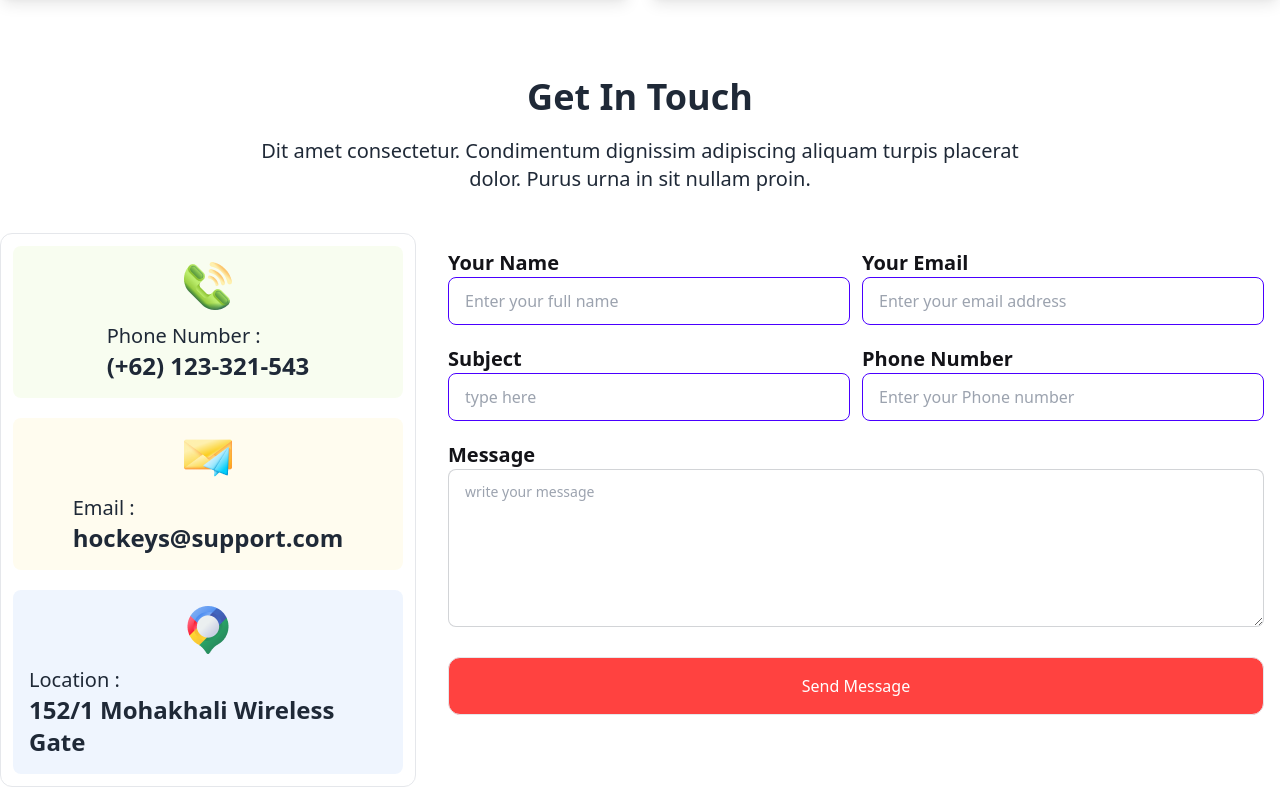
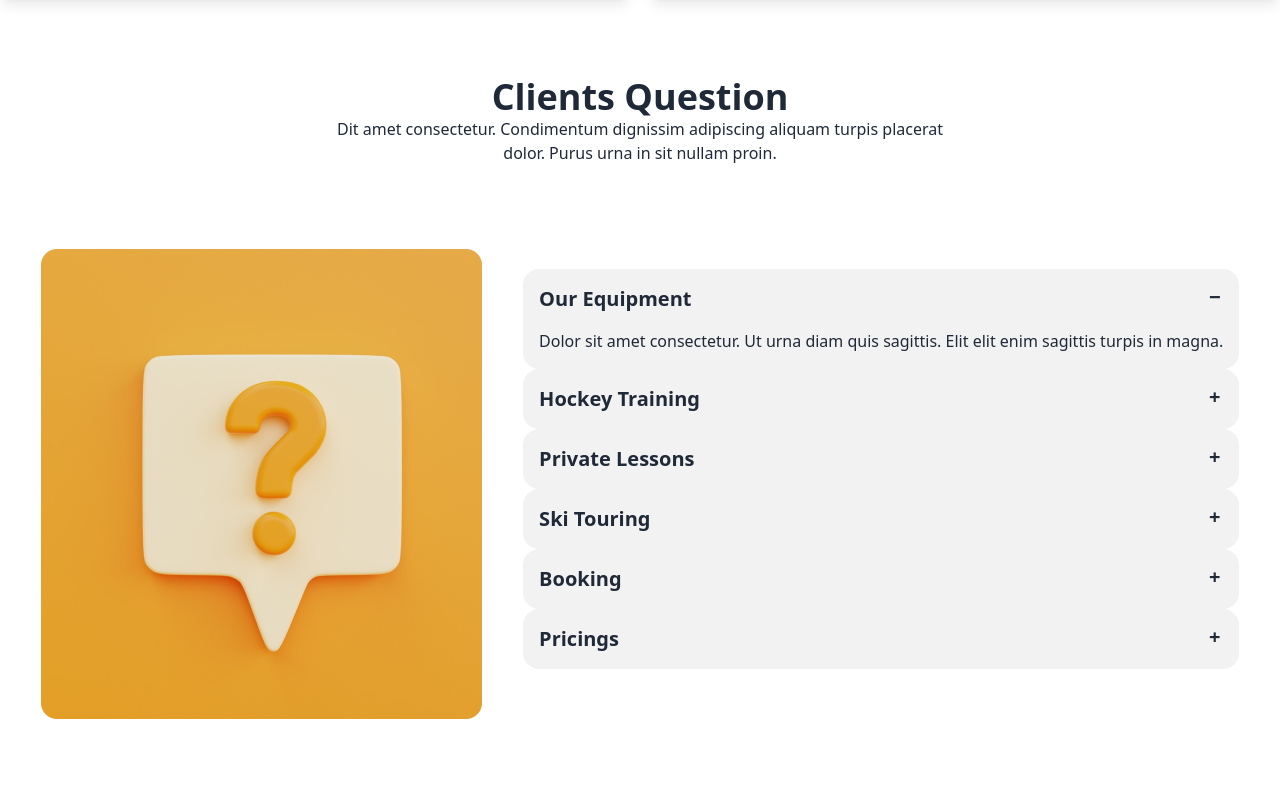
Before and after one commit to saifullah199/Hockey-B9A3, a plain HTML site: page index.html in a window 1280 px wide. Shown: the part 3863-4650 px from the top of the page. Drawn offline with nearby package versions, Linux system fonts and the light colour scheme.

Commit message:
client question section added

```diff
--- a/index.html
+++ b/index.html
@@ -309,6 +309,78 @@
                 </div>
              </div>
         </section>
+        <!-- client Question -->
+
+        <section class="container mx-auto mt-20">
+
+          <h3 class="text-4xl text-center font-extrabold">Clients Question</h3>
+          <p class="font-medium text-center text-base">Dit amet consectetur. Condimentum dignissim adipiscing aliquam turpis placerat <br>
+             dolor. Purus urna in sit nullam proin.</p>
+
+            <div class="  lg:flex justify-around mt-16 p-5">
+              <div>
+                <img src="./Images/11.png" alt="">
+              </div>
+              <div class="mt-5 ">
+                <div class="collapse collapse-plus bg-base-200">
+                  <input type="radio" name="my-accordion-3" checked="checked" />
+                  <div class="collapse-title text-xl font-bold">
+                    Our Equipment
+                  </div>
+                  <div class="collapse-content">
+                    <p>Dolor sit amet consectetur. Ut urna diam quis sagittis. Elit elit enim sagittis turpis in magna.</p>
+                  </div>
+                </div>
+                <div class="collapse collapse-plus bg-base-200">
+                  <input type="radio" name="my-accordion-3" />
+                  <div class="collapse-title text-xl font-bold">
+                    Hockey Training
+                  </div>
+                  <div class="collapse-content">
+                    <p>Dolor sit amet consectetur. Ut urna diam quis sagittis. Elit elit enim sagittis turpis in magna.</p>
+                  </div>
+                </div>
+                <div class="collapse collapse-plus bg-base-200">
+                  <input type="radio" name="my-accordion-3" />
+                  <div class="collapse-title text-xl font-bold">
+                    Private Lessons
+                  </div>
+                  <div class="collapse-content">
+                    <p>Dolor sit amet consectetur. Ut urna diam quis sagittis. Elit elit enim sagittis turpis in magna.</p>
+                  </div>
+                </div>
+                <div class="collapse collapse-plus bg-base-200">
+                  <input type="radio" name="my-accordion-3" />
+                  <div class="collapse-title text-xl font-bold">
+                    Ski Touring
+                  </div>
+                  <div class="collapse-content">
+                    <p>Dolor sit amet consectetur. Ut urna diam quis sagittis. Elit elit enim sagittis turpis in magna.</p>
+                  </div>
+                </div>
+                <div class="collapse collapse-plus bg-base-200">
+                  <input type="radio" name="my-accordion-3" />
+                  <div class="collapse-title text-xl font-bold">
+                    Booking
+                  </div>
+                  <div class="collapse-content">
+                    <p>Dolor sit amet consectetur. Ut urna diam quis sagittis. Elit elit enim sagittis turpis in magna.</p>
+                  </div>
+                </div>
+                <div class="collapse collapse-plus bg-base-200">
+                  <input type="radio" name="my-accordion-3" />
+                  <div class="collapse-title text-xl font-bold">
+                    Pricings
+                  </div>
+                  <div class="collapse-content">
+                    <p>Dolor sit amet consectetur. Ut urna diam quis sagittis. Elit elit enim sagittis turpis in magna.</p>
+                  </div>
+                </div>
+              </div>
+            </div>
+
+
+            </section>
 
         <!-- get in touch  -->
 
```
